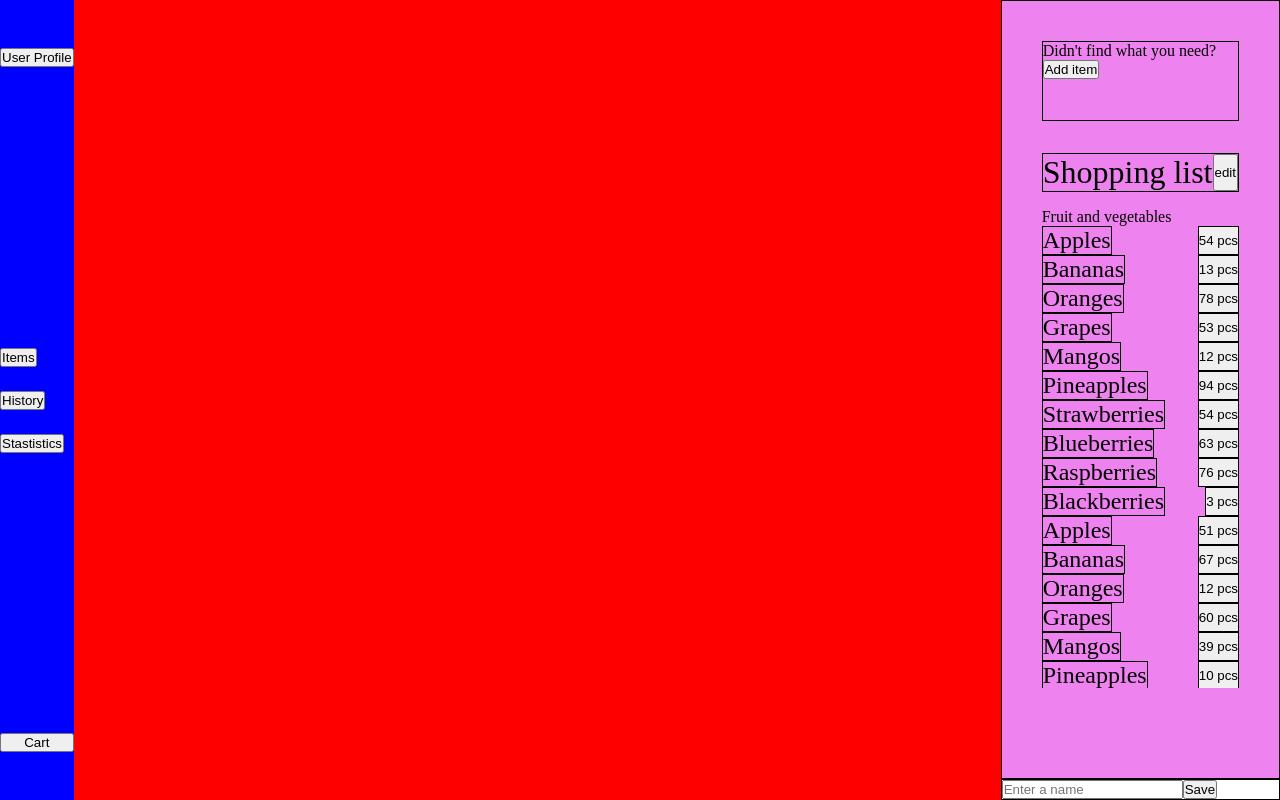
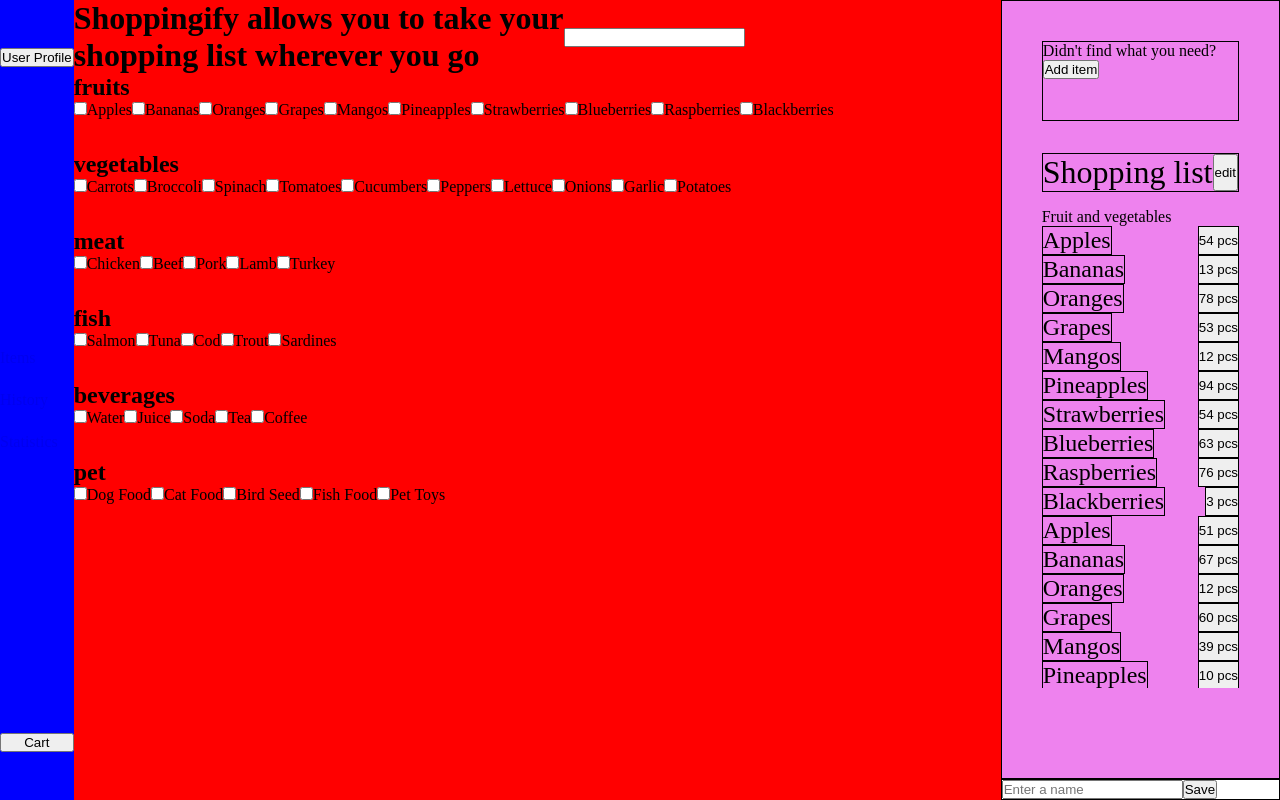
Before and after one commit to wallysonruan/groceries-list, a Vue app: page / in a window 1280 px wide. Built offline with nearby package versions, Linux system fonts and the light colour scheme.

Commit message:
wip: initialized all 3 necessary pages

```diff
--- a/index.html
+++ b/index.html
@@ -13,6 +13,7 @@
             padding: 0;
             box-sizing: border-box;
             text-decoration: none;
+            list-style: none;
         }
     </style>
 </head>
--- a/src/App.vue
+++ b/src/App.vue
@@ -1,4 +1,6 @@
 <script lang="ts" setup>
+import { RouterLink } from "vue-router";
+
 function generateItems(count: number) {
   const itemNames = [
     "Apples",
@@ -27,18 +29,20 @@ const items = generateItems(50);
       <button>User Profile</button>
       <ul>
         <li>
-          <button>Items</button>
+          <RouterLink to="/">Items</RouterLink>
         </li>
         <li>
-          <button>History</button>
+          <RouterLink to="/history">History</RouterLink>
         </li>
         <li>
-          <button>Stastistics</button>
+          <RouterLink to="/statistics">Statistics</RouterLink>
         </li>
       </ul>
       <button>Cart</button>
     </div>
-    <router-view />
+    <div class="center">
+      <router-view />
+    </div>
     <div
       class="shopping-list"
       style="
@@ -147,4 +151,10 @@ ul {
     border: 1px solid black;
   }
 }
+
+// @media (max-width: 768px) {
+//   .center {
+//     display: none;
+//   }
+// }
 </style>
--- /dev/null
+++ b/src/pages/Catalog.vue
@@ -0,0 +1,92 @@
+<script lang="ts" setup>
+const categories = [
+  {
+    category: "fruits",
+    items: [
+      "Apples",
+      "Bananas",
+      "Oranges",
+      "Grapes",
+      "Mangos",
+      "Pineapples",
+      "Strawberries",
+      "Blueberries",
+      "Raspberries",
+      "Blackberries",
+    ],
+  },
+  {
+    category: "vegetables",
+    items: [
+      "Carrots",
+      "Broccoli",
+      "Spinach",
+      "Tomatoes",
+      "Cucumbers",
+      "Peppers",
+      "Lettuce",
+      "Onions",
+      "Garlic",
+      "Potatoes",
+    ],
+  },
+  {
+    category: "meat",
+    items: ["Chicken", "Beef", "Pork", "Lamb", "Turkey"],
+  },
+  {
+    category: "fish",
+    items: ["Salmon", "Tuna", "Cod", "Trout", "Sardines"],
+  },
+  {
+    category: "beverages",
+    items: ["Water", "Juice", "Soda", "Tea", "Coffee"],
+  },
+  {
+    category: "pet",
+    items: ["Dog Food", "Cat Food", "Bird Seed", "Fish Food", "Pet Toys"],
+  },
+];
+</script>
+
+<template>
+  <div class="catalog-container">
+    <div class="head">
+      <h1>
+        Shoppingify allows you to take your <br />
+        shopping list wherever you go
+      </h1>
+      <input type="text" />
+    </div>
+    <div class="catalog">
+      <section
+        v-for="(category, index) in categories"
+        :key="index"
+        style="margin-bottom: 2rem"
+      >
+        <h2>{{ category.category }}</h2>
+        <div>
+          <ul style="display: flex; flex-wrap: wrap; row-gap: 2rem">
+            <li v-for="(item, index) in category.items" :key="index">
+              <input type="checkbox" />
+              <label>{{ item }}</label>
+            </li>
+          </ul>
+        </div>
+      </section>
+    </div>
+  </div>
+</template>
+
+<style scoped lang="scss">
+.catalog-container {
+  background-color: red;
+  height: 100vh;
+  overflow-y: scroll;
+
+  .head {
+    display: flex;
+    align-items: center;
+  }
+}
+</style>
--- /dev/null
+++ b/src/pages/History.vue
@@ -0,0 +1,72 @@
+<script lang="ts" setup>
+function generateRandomDate(start: Date, end: Date) {
+  return new Date(
+    start.getTime() + Math.random() * (end.getTime() - start.getTime()),
+  )
+    .toISOString()
+    .split("T")[0];
+}
+
+function generateLists(count: number) {
+  const listNames = [
+    "Grocery List",
+    "Birthday Grocery List",
+    "Christmas Grocery List",
+    "Thanksgiving Grocery List",
+    "New Year Grocery List",
+    "Easter Grocery List",
+    "Halloween Grocery List",
+    "Party Grocery List",
+    "Weekly Grocery List",
+    "Monthly Grocery List",
+  ];
+  const statuses = ["completed", "pending", "in-progress"];
+
+  return Array.from({ length: count }, (_, i) => ({
+    name: listNames[Math.floor(Math.random() * listNames.length)],
+    created_at: generateRandomDate(new Date(2021, 9, 1), new Date(2021, 9, 31)),
+    status: statuses[Math.floor(Math.random() * statuses.length)],
+  }));
+}
+
+const lists = generateLists(20);
+</script>
+
+<template>
+  <div class="history-container" style="padding: 2rem">
+    <div class="head">
+      <h1>Shopping history</h1>
+    </div>
+    <div class="history">
+      <div
+        v-for="(list, index) in lists"
+        :key="index"
+        style="
+          display: flex;
+          justify-content: space-between;
+          margin-bottom: 1rem;
+          border: 1px solid black;
+        "
+      >
+        <p>{{ list.name }}</p>
+        <div style="display: flex; gap: 1rem">
+          <p>{{ list.created_at }}</p>
+          <p>{{ list.status }}</p>
+        </div>
+      </div>
+    </div>
+  </div>
+</template>
+
+<style scoped lang="scss">
+.history-container {
+  background-color: red;
+  height: 100vh;
+  overflow-y: scroll;
+
+  .head {
+    display: flex;
+    align-items: center;
+  }
+}
+</style>
--- /dev/null
+++ b/src/pages/Statistics.vue
@@ -0,0 +1,19 @@
+<template>
+  <div class="statistics-container" style="padding: 2rem">
+    <div class="head">
+    </div>
+  </div>
+</template>
+
+<style scoped lang="scss">
+.statistics-container {
+  background-color: red;
+  height: 100vh;
+  overflow-y: scroll;
+
+  .head {
+    display: flex;
+    align-items: center;
+  }
+}
+</style>
--- a/src/pages/index.vue
+++ /dev/null
@@ -1,9 +0,0 @@
-<template>
-  <div class="container"></div>
-</template>
-
-<style scoped lang="scss">
-.container {
-  background-color: red;
-}
-</style>
--- a/typed-router.d.ts
+++ b/typed-router.d.ts
@@ -18,6 +18,8 @@ declare module 'vue-router/auto-routes' {
    * Route name map generated by unplugin-vue-router
    */
   export interface RouteNamedMap {
-    '/': RouteRecordInfo<'/', '/', Record<never, never>, Record<never, never>>,
+    '/Catalog': RouteRecordInfo<'/Catalog', '/Catalog', Record<never, never>, Record<never, never>>,
+    '/History': RouteRecordInfo<'/History', '/History', Record<never, never>, Record<never, never>>,
+    '/Statistics': RouteRecordInfo<'/Statistics', '/Statistics', Record<never, never>, Record<never, never>>,
   }
 }
```
Also changed, not shown: src/router/index.ts (+12 -2 lines).
